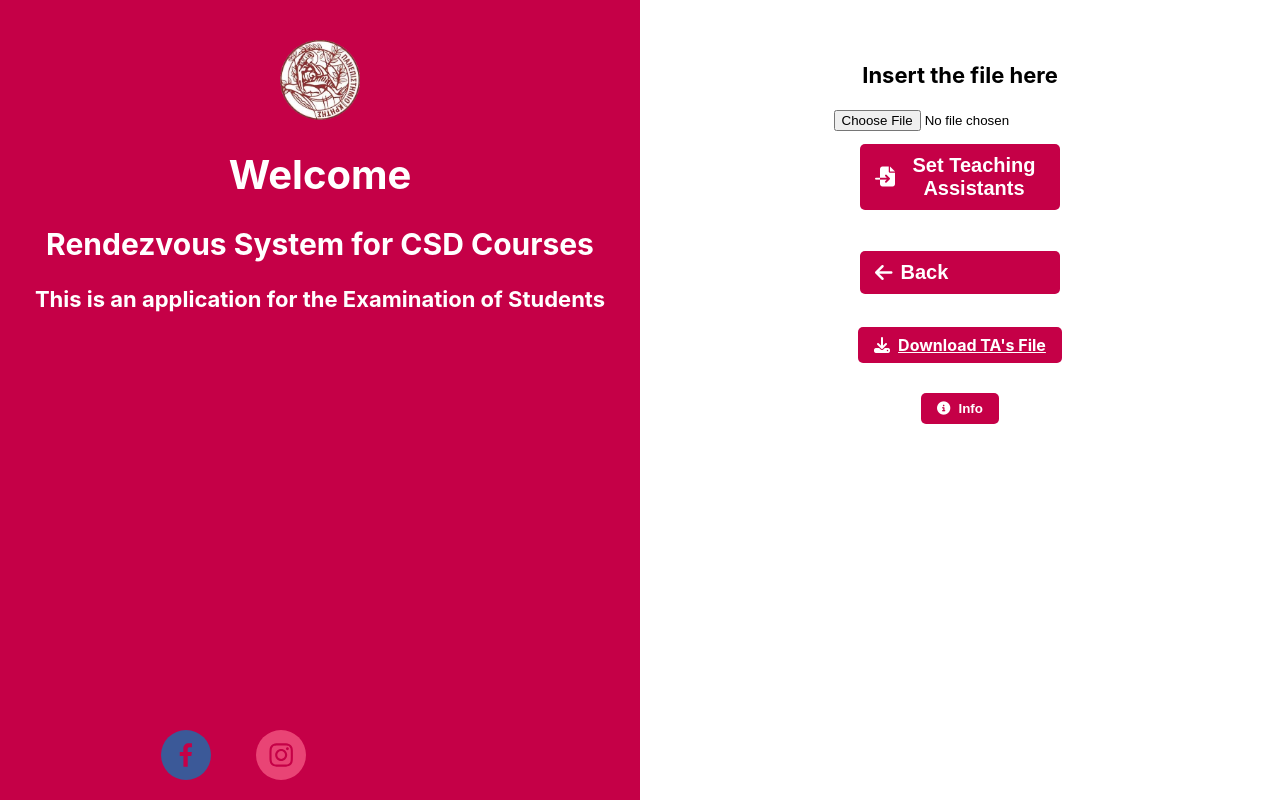
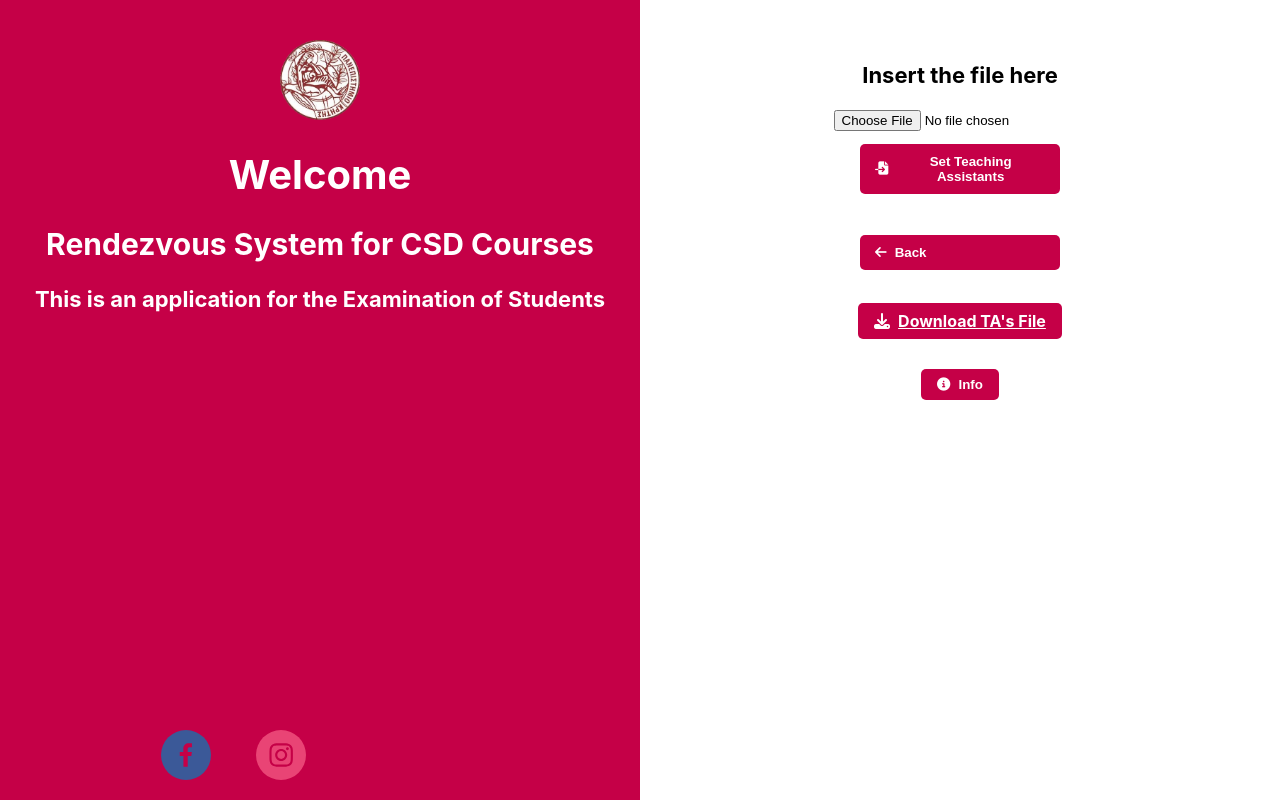
Before and after one commit to anestiskivro/CSD-Client, a React (Create React App) app: page /teacher/SetTAs in a window 1280 px wide. Shown: the top 800 px of the page. Built offline with nearby package versions, Linux system fonts and the light colour scheme.

Commit message:
button adsasadsd

```diff
--- a/src/components/login.css
+++ b/src/components/login.css
@@ -38,7 +38,6 @@
     border-radius: 5px;
     padding: 10px 15px;
     font-weight: bold;
-    font-size: 20px;
     float: left;
     margin-top: 2%;
     margin-bottom: 2%;
--- a/src/components/teacher_op.css
+++ b/src/components/teacher_op.css
@@ -23,7 +23,6 @@
     border-radius: 5px;
     padding: 10px 20px;
     font-weight: bold;
-    margin: 10px 0;
     width: 200px;
 }
 .modal {
```
